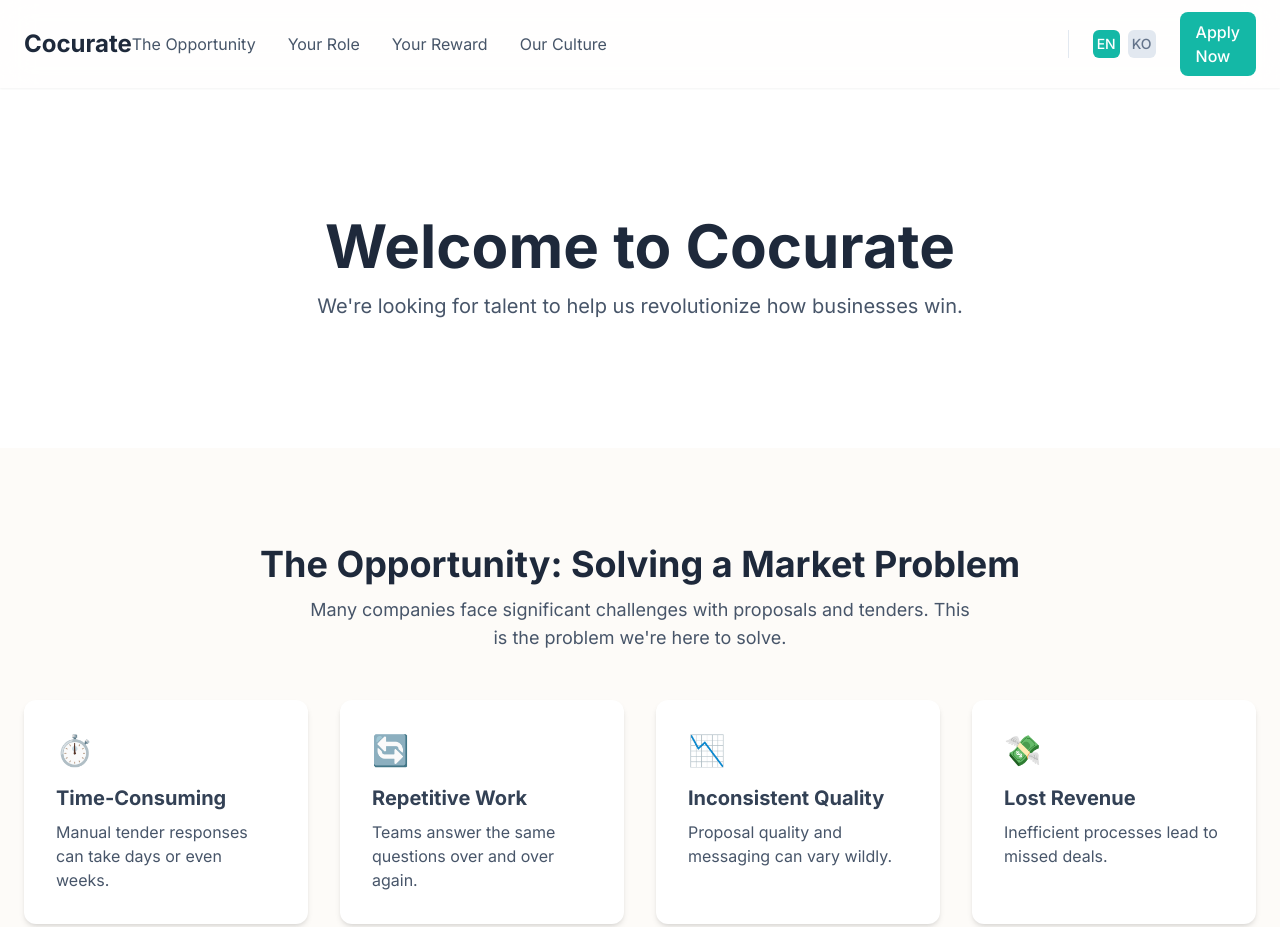
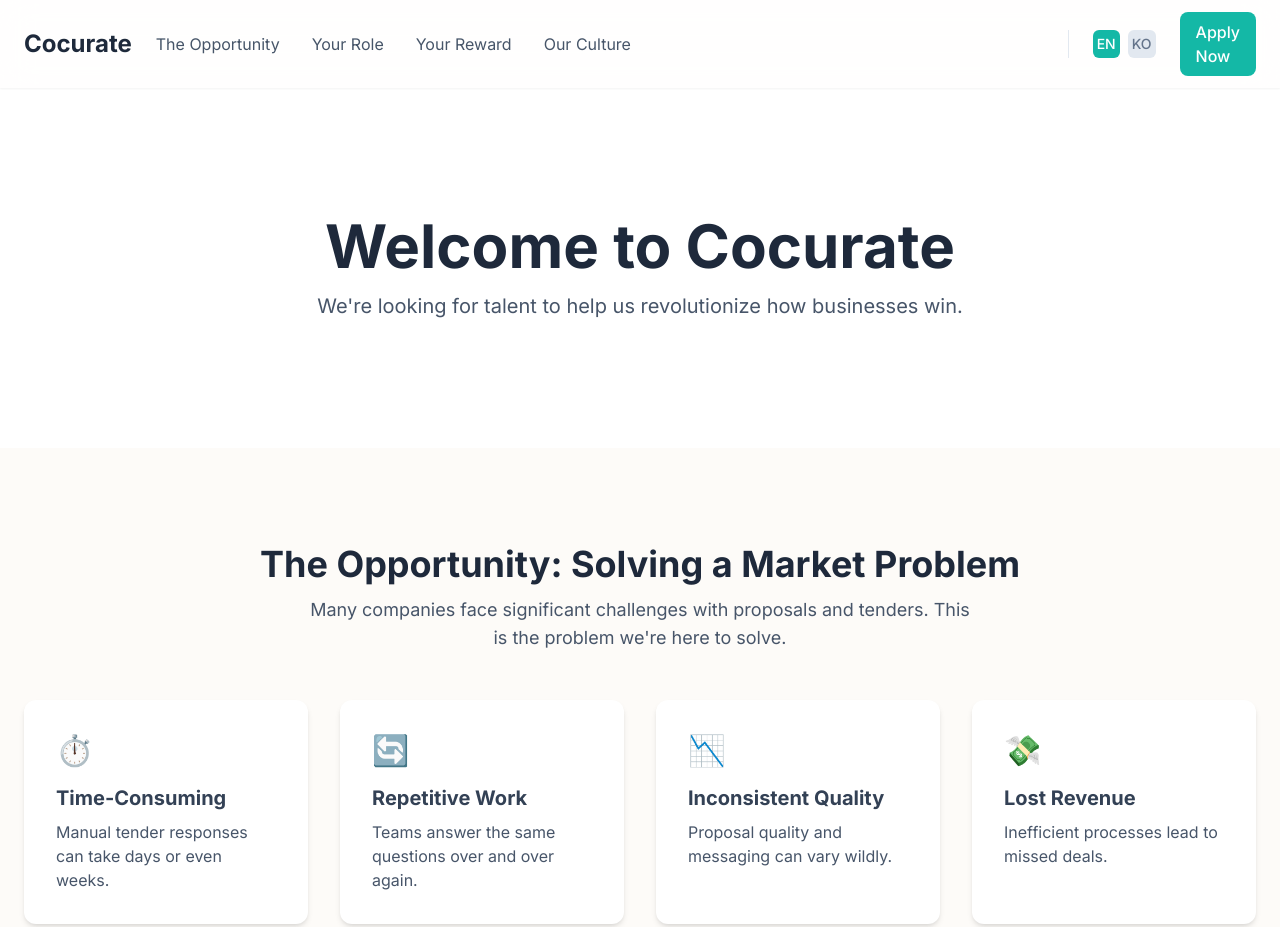
Before and after one commit to patrick-r-keogh/cocurate-hiring, a plain HTML site: page index.html in a window 1280 px wide. Shown: the top 927 px of the page. Drawn offline with nearby package versions, Linux system fonts and the light colour scheme.

Commit message:
Update index.html

```diff
--- a/index.html
+++ b/index.html
@@ -74,7 +74,7 @@
     <header id="header" class="bg-white/80 backdrop-blur-lg sticky top-0 z-50 shadow-sm">
         <nav class="container mx-auto px-6 py-3 flex justify-between items-center">
             <h1 class="text-2xl font-bold text-slate-800">Cocurate</h1>
-            <div class="hidden w-full md:flex items-center space-x-8">
+            <div class="hidden pl-6 w-full md:flex items-center space-x-8">
                 <a data-key="navOpportunity" href="#opportunity" class="nav-link text-slate-600 hover:text-teal-500">The Opportunity</a>
                 <a data-key="navRole" href="#role" class="nav-link text-slate-600 hover:text-teal-500">Your Role</a>
                 <a data-key="navReward" href="#reward" class="nav-link text-slate-600 hover:text-teal-500">Your Reward</a>
```
